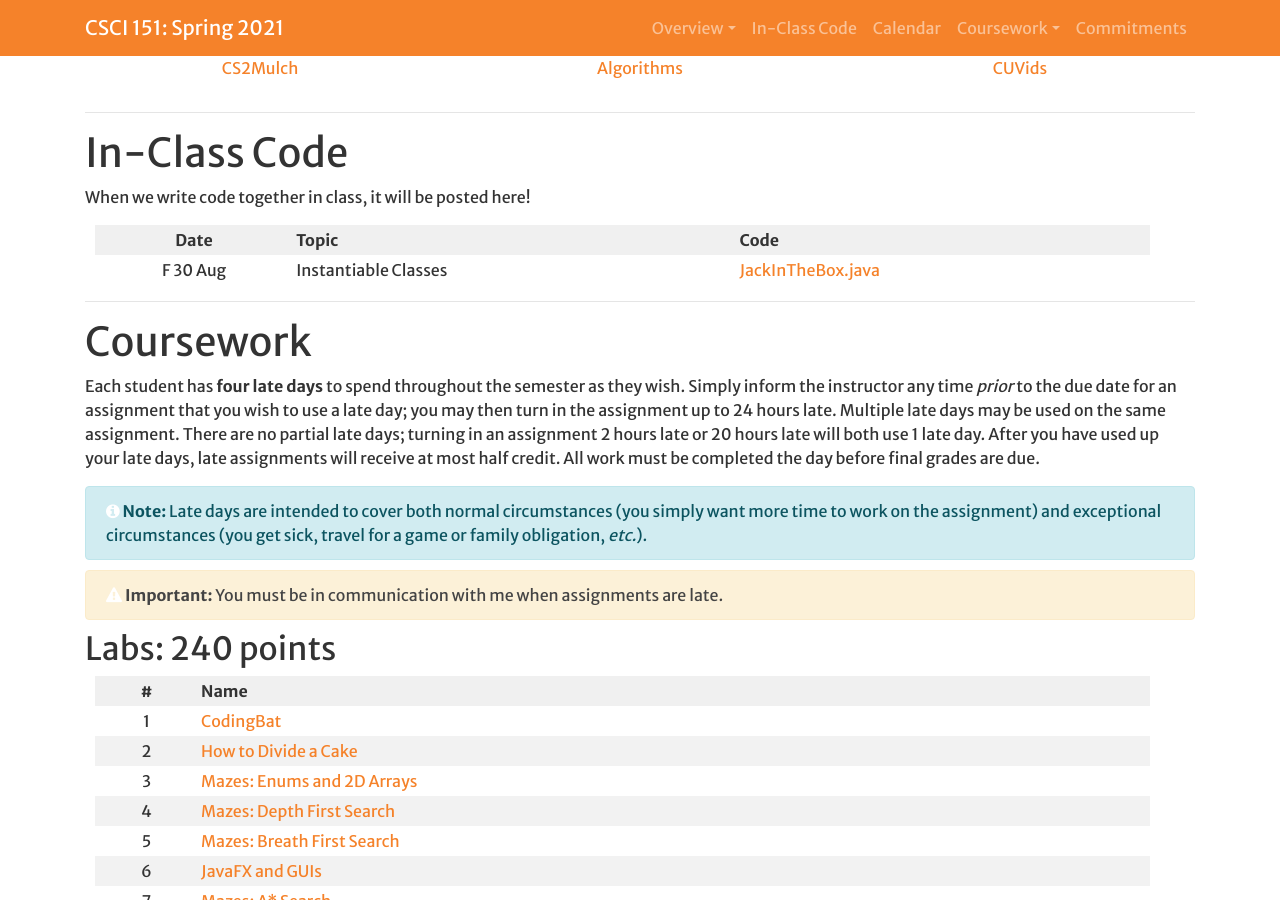
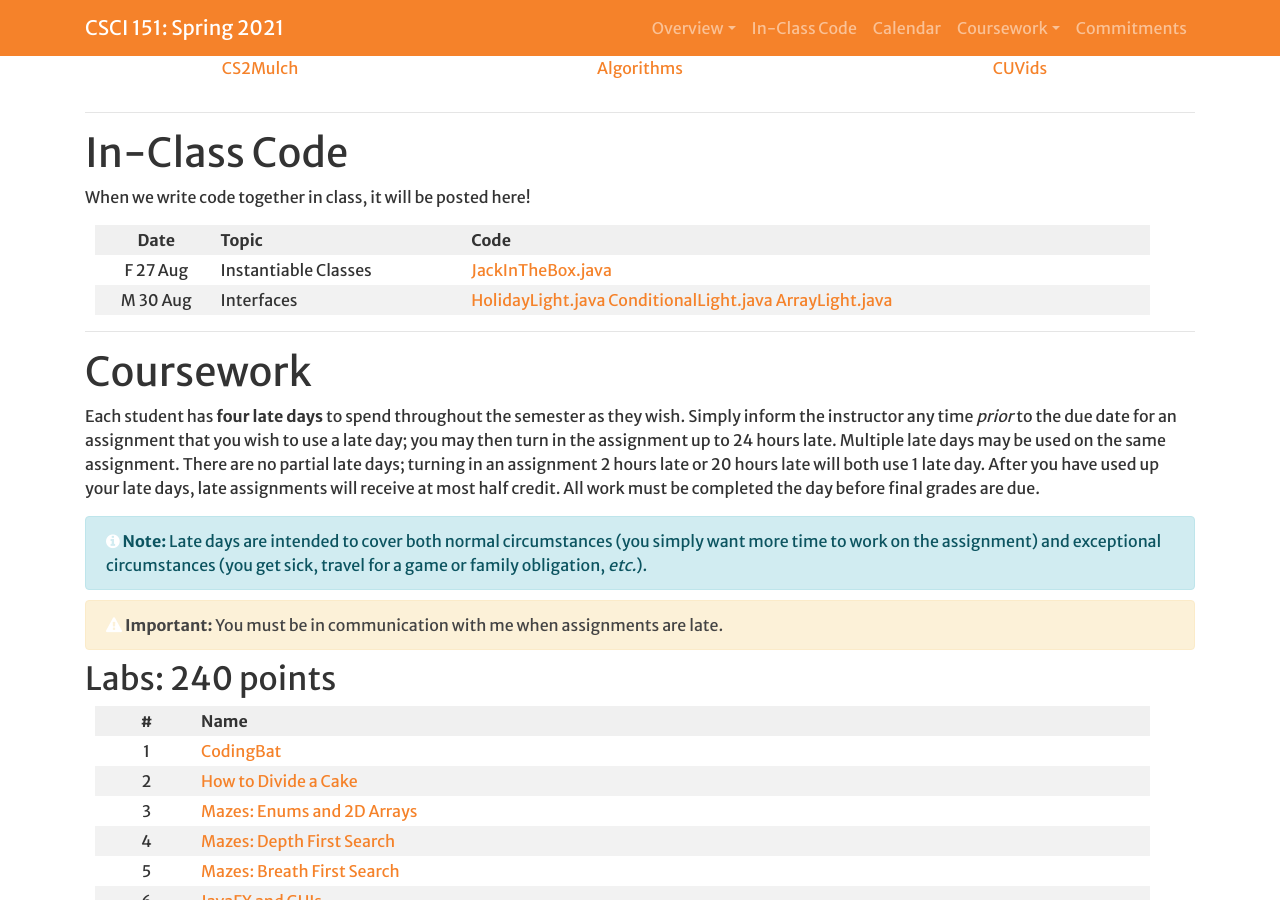
Before and after one commit to Hendrix-CS/csci151, a Jekyll site: the page built from index.md, in a window 1280 px wide and 900 px high, scrolled down 1550 px. Built offline with Jekyll 4.4.1, drawn with Linux system fonts in a browser that asks for light colours; a script that is not in the unit is left out; our own code applies the rules of GitHub Pages for plain Markdown files.

Commit message:
Adding lights code

```diff
--- a/index.md
+++ b/index.md
@@ -38,10 +38,10 @@ When we write code together in class, it will be posted here!
 
 | Date | Topic | Code |
 |:----:|------||-----||
-| F 30 Aug | Instantiable Classes | [JackInTheBox.java]({{site.baseurl}}/inclass/JackInTheBox.java) |
+| F 27 Aug | Instantiable Classes | [JackInTheBox.java]({{site.baseurl}}/inclass/JackInTheBox.java) |
+| M 30 Aug | Interfaces | [HolidayLight.java]({{site.baseurl}}/inclass/HolidayLight.java) [ConditionalLight.java]({{site.baseurl}}/inclass/ConditionalLight.java) [ArrayLight.java]({{site.baseurl}}/inclass/ArrayLight.java) |
 
 <!--
-| M 25 Jan | Interfaces | [HolidayLight.java]({{site.baseurl}}/inclass/HolidayLight.java) [ConditionalLight.java]({{site.baseurl}}/inclass/ConditionalLight.java) [ArrayLight.java]({{site.baseurl}}/inclass/ArrayLight.java) |
 | F 29 Jan | 2D Arrays User Input | [LightsOut.java]({{site.baseurl}}/inclass/LightsOut.java) [Main.java]({{site.baseurl}}/inclass/Main.java) |
 | F 29 Jan | Enums | [Currency.java]({{site.baseurl}}/inclass/Currency.java) [ChangeMaker.java]({{site.baseurl}}/inclass/ChangeMaker.java) |
 | M 1 Feb | Mazes | [Maze Project Setup Discussion]({{site.baseurl}}/inclass/MazeStructure.pdf) |
```
